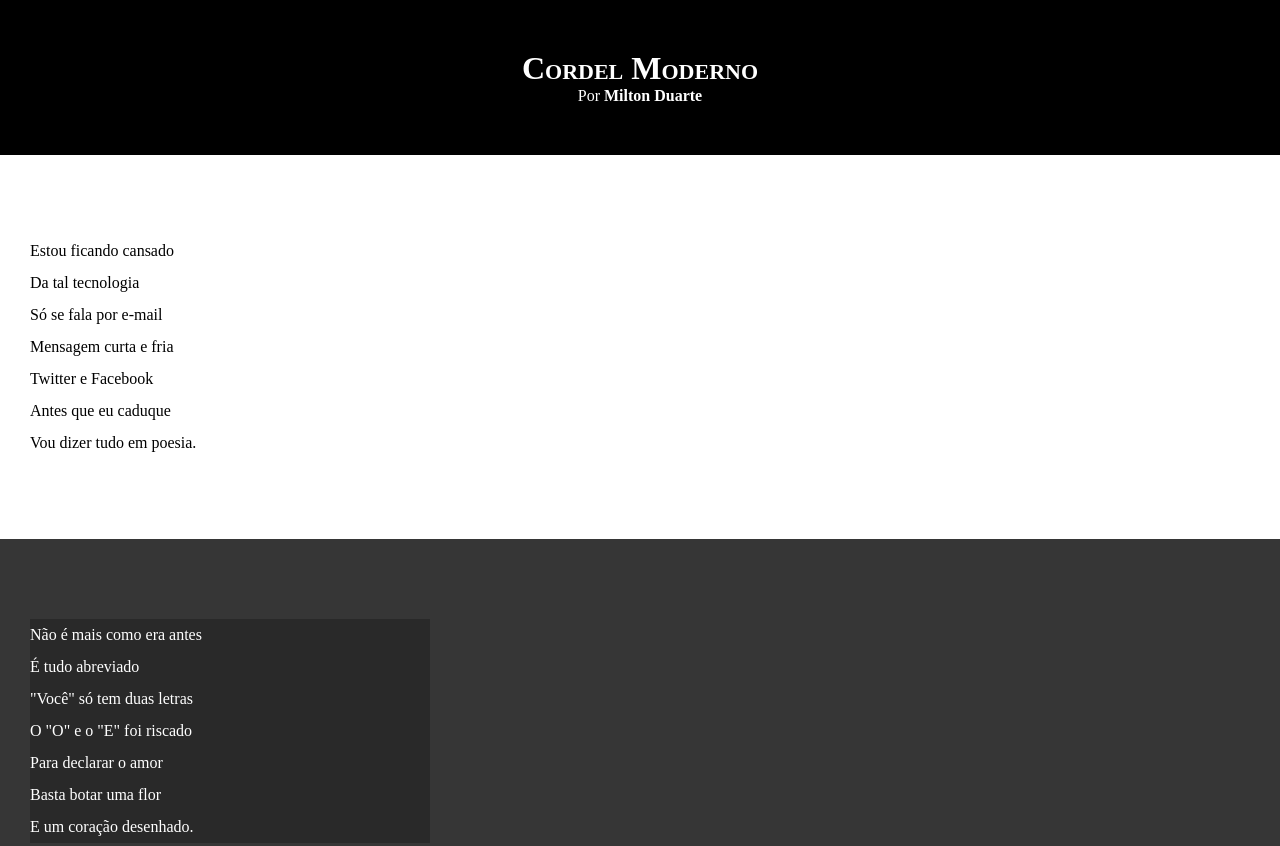
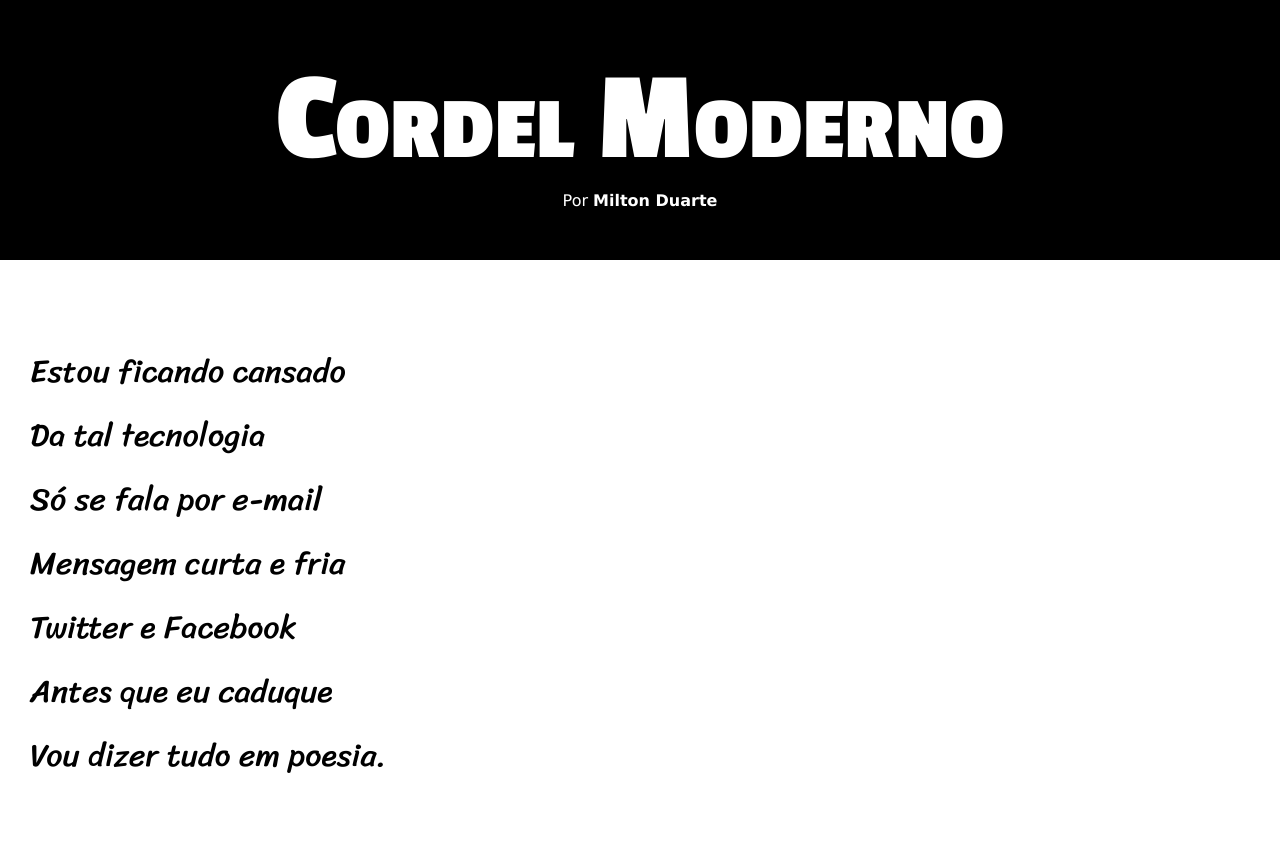
Before and after one commit to naiaraapenas/projeto-cordel, a plain HTML site: page index.html in a window 1280 px wide. Shown: the top 846 px of the page. Drawn offline with Linux system fonts and the light colour scheme.

Commit message:
atualizei os estilos do projeto cordel

```diff
--- a/estilo/style.css
+++ b/estilo/style.css
@@ -1,4 +1,14 @@
 @charset "UTF-8";
+
+@import url('https://fonts.googleapis.com/css2?family=Passion+One:wght@400;700;900&display=swap');
+
+@import url('https://fonts.googleapis.com/css2?family=Sriracha&display=swap');
+
+:root {
+    --fonte1: Verdana, Geneva, Tahoma, sans-serif;
+    --fonte2: 'Passion One', cursive;
+    --fonte3: 'Sriracha', cursive;
+}
 
 * {
     margin: 0px;
@@ -8,6 +18,7 @@
 html, body {
     min-height: 100vh;
     background-color: lightgray;
+    font-family: var(--fonte1);
 }
 
 header {
@@ -19,6 +30,8 @@ header {
 header > h1 {
     padding-top: 50px;
     font-variant: small-caps;
+    font-family: var(--fonte2);
+    font-size: 10vw;
 }
 
 header > p {
@@ -41,6 +54,9 @@ section {
     padding-bottom: 10vh;
     line-height: 2em;
     padding-left: 30px;
+    font-family: var(--fonte3);
+    font-size: 2.5vw;
+
 }
 
 section.normal {
@@ -54,7 +70,8 @@ section.imagem {
 }
 
 section.imagem > p {
-    width: 400px;
+    display: inline-block;
+    padding: 5px;
     background-color: rgba(0, 0, 0, 0.247);
 }
 
```
